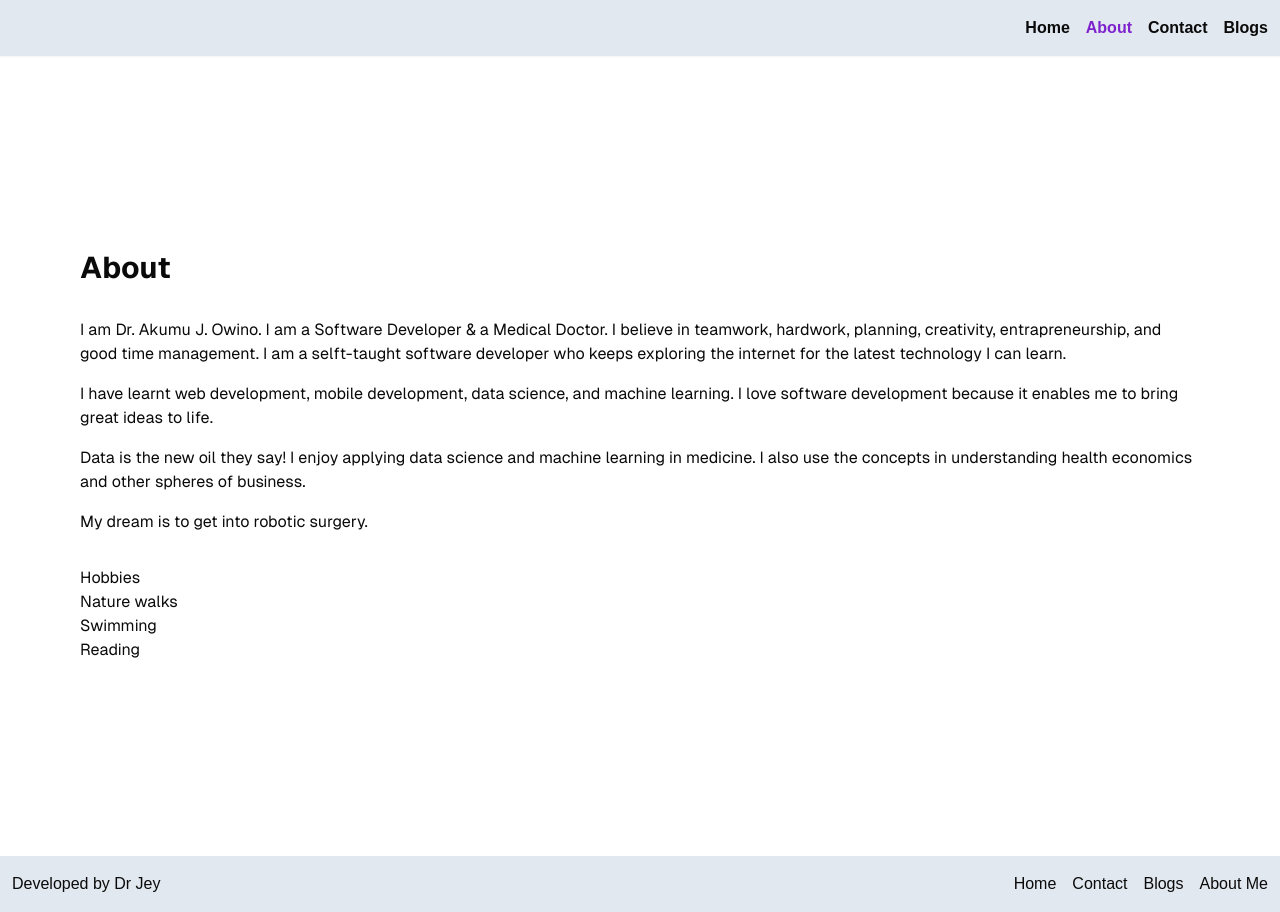
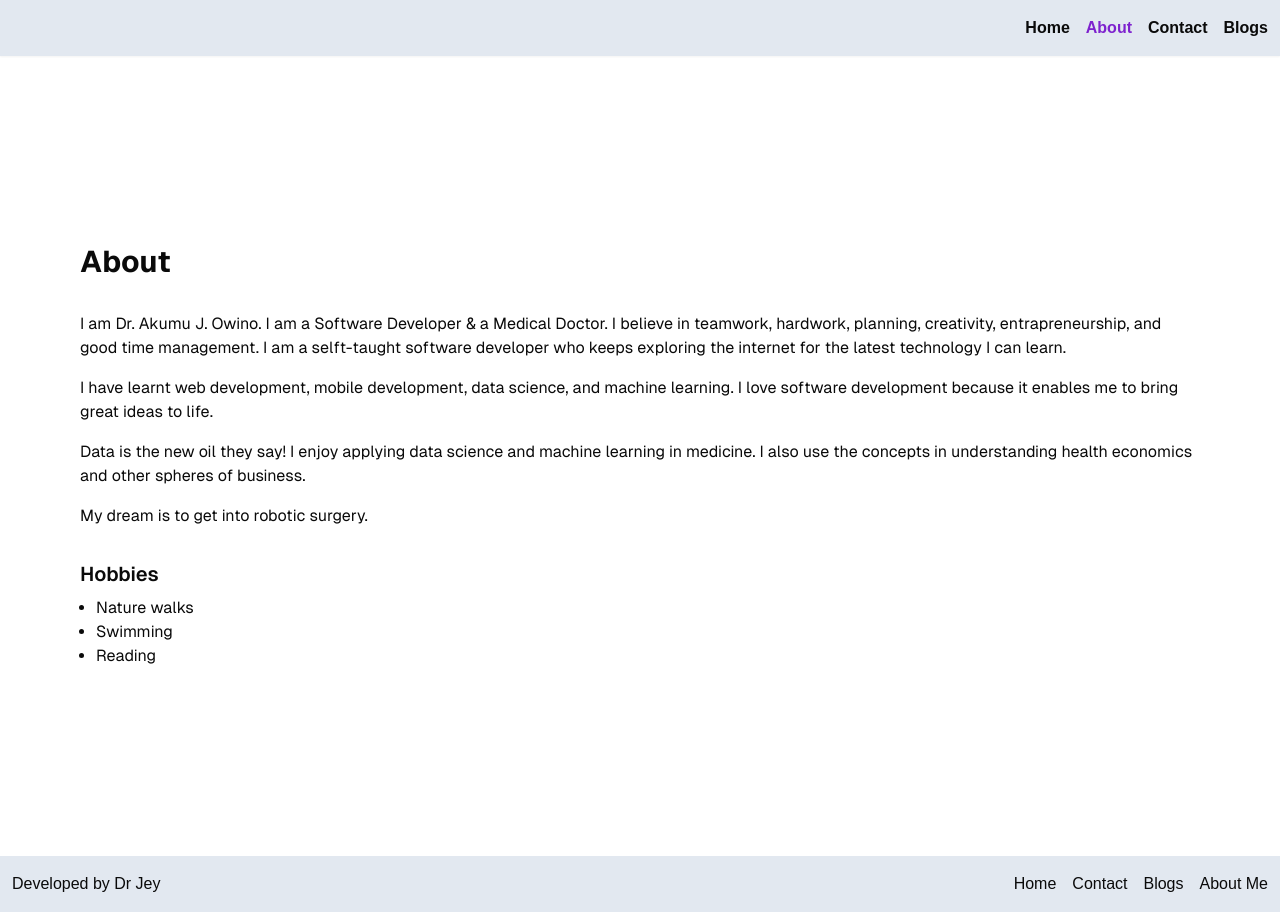
Before and after one commit to AkumuJey/portfolio, a Next.js app: page /about in a window 1280 px wide. Built offline with nearby package versions, Linux system fonts and the light colour scheme.

Commit message:
Added edits to the abpout page

```diff
--- a/src/app/about/page.tsx
+++ b/src/app/about/page.tsx
@@ -25,9 +25,9 @@ const About = () => {
             <p>My dream is to get into robotic surgery.</p>
           </div>
         </div>
-        <div>
-          <h3>Hobbies</h3>
-          <ul>
+        <div className="flex flex-col justify-between gap-2">
+          <h3 className="font-semibold text-xl">Hobbies</h3>
+          <ul className="list-disc ml-4">
             <li>Nature walks</li>
             <li>Swimming</li>
             <li>Reading</li>
--- a/src/components/Hero.tsx
+++ b/src/components/Hero.tsx
@@ -16,7 +16,7 @@ const Hero = () => {
         initial={{ opacity: 0, scale: 0.8 }}
         whileInView={{ opacity: 1, scale: 1 }}
         transition={{ ease: "easeOut", duration: 0.5 }}
-        className="bg-teal-200 p-3"
+        className="bg-zinc-100 p-3"
       >
         <h1>I am Dr. Akumu J</h1>
         <h2>Medical Doctor & Software Developer</h2>
```
